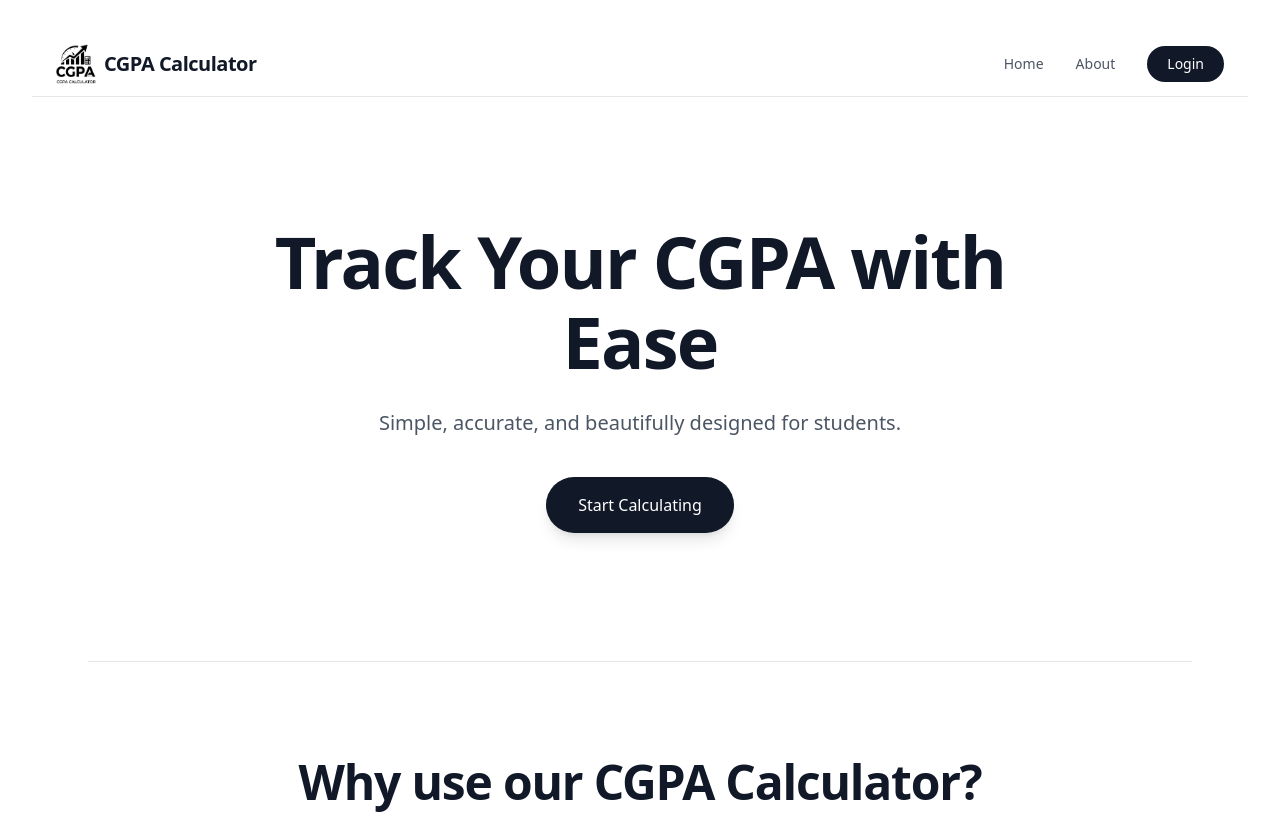
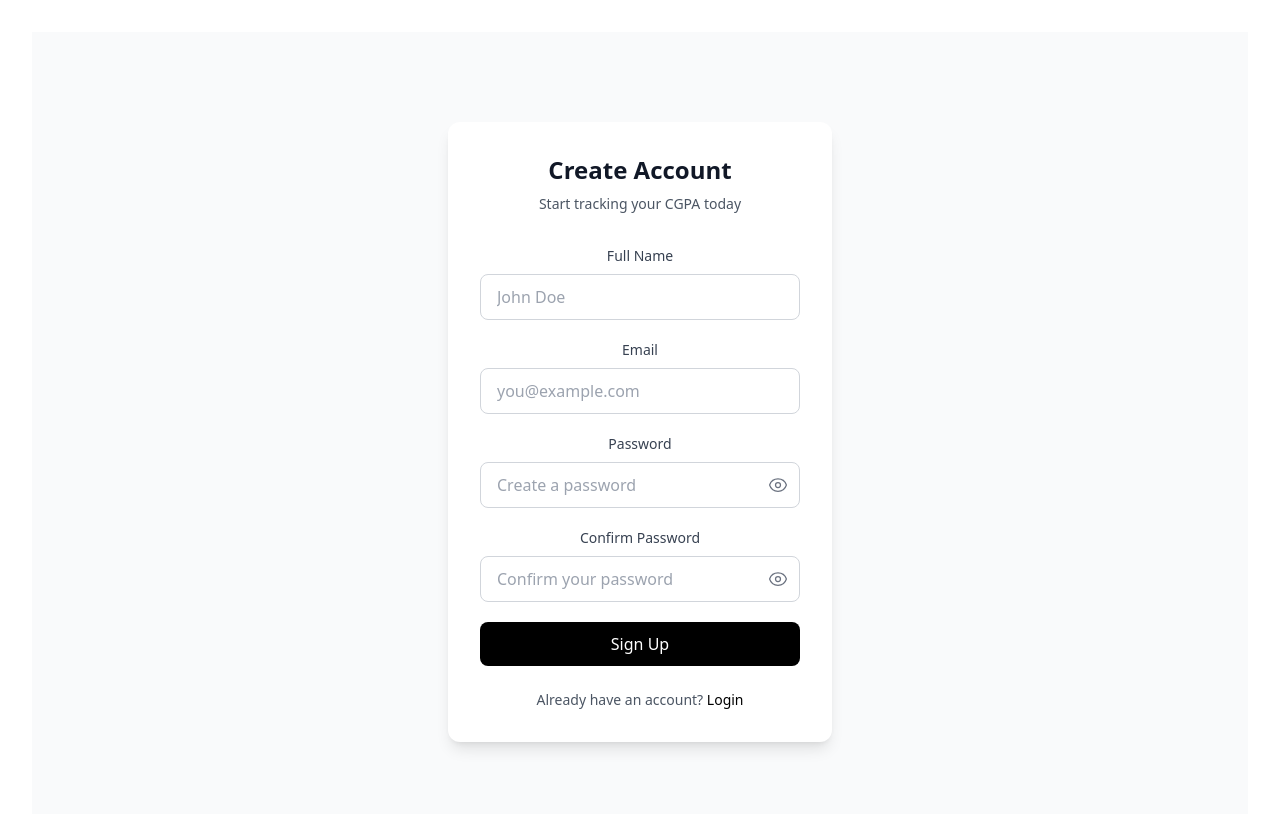
Before and after one commit to Sorcerers-NST/CGPA-Analyzer, a React (Vite) app in the folder client/: page /signup in a window 1280 px wide. Shown: the top 814 px of the page. Built offline with nearby package versions, Linux system fonts and the light colour scheme.

Commit message:
login routes

```diff
--- a/client/package.json
+++ b/client/package.json
@@ -11,7 +11,8 @@
   },
   "dependencies": {
     "react": "^19.1.1",
-    "react-dom": "^19.1.1"
+    "react-dom": "^19.1.1",
+    "react-router-dom": "^7.9.5"
   },
   "devDependencies": {
     "@eslint/js": "^9.36.0",
--- a/client/src/App.jsx
+++ b/client/src/App.jsx
@@ -1,15 +1,20 @@
-import { useState } from 'react'
-
+import { BrowserRouter as Router, Routes, Route } from 'react-router-dom'
 import './App.css'
 import Landing from './pages/Landing/Landing.jsx'
-
+import Login from './pages/Auth/Login.jsx'
+import Signup from './pages/Auth/Signup.jsx'
+import Dashboard from './pages/Dashboard/Dashboard.jsx'
 
 function App() {
-
   return (
-    <>
-      <Landing/>
-    </>
+    <Router>
+      <Routes>
+        <Route path="/" element={<Landing />} />
+        <Route path="/login" element={<Login />} />
+        <Route path="/signup" element={<Signup />} />
+        <Route path="/dashboard" element={<Dashboard />} />
+      </Routes>
+    </Router>
   )
 }
 
--- /dev/null
+++ b/client/src/pages/Auth/Signup.jsx
@@ -0,0 +1,191 @@
+import { useState } from 'react';
+import { Link } from 'react-router-dom';
+
+const Signup = () => {
+  const [formData, setFormData] = useState({
+    name: '',
+    email: '',
+    password: '',
+    confirmPassword: ''
+  });
+  const [showPassword, setShowPassword] = useState(false);
+  const [showConfirmPassword, setShowConfirmPassword] = useState(false);
+
+  const handleChange = (e) => {
+    setFormData({
+      ...formData,
+      [e.target.name]: e.target.value
+    });
+  };
+
+  const handleSubmit = (e) => {
+    e.preventDefault();
+
+    // Validate passwords match
+    if (formData.password !== formData.confirmPassword) {
+      alert('Passwords do not match!');
+      return;
+    }
+
+    // Add your signup logic here
+    console.log('Signup attempt:', formData);
+  };
+
+  return (
+    <div className="min-h-screen bg-gray-50 flex items-center justify-center px-4 py-12">
+      <div className="w-full max-w-sm">
+        <div className="bg-white rounded-xl shadow-lg p-8">
+          {/* Heading */}
+          <h1 className="text-2xl font-semibold text-center text-gray-900 mb-2">
+            Create Account
+          </h1>
+          <p className="text-center text-sm text-gray-600 mb-8">
+            Start tracking your CGPA today
+          </p>
+
+          {/* Signup Form */}
+          <form onSubmit={handleSubmit} className="space-y-5">
+            {/* Name Field */}
+            <div>
+              <label
+                htmlFor="name"
+                className="block text-sm font-medium text-gray-700 mb-2"
+              >
+                Full Name
+              </label>
+              <input
+                id="name"
+                name="name"
+                type="text"
+                value={formData.name}
+                onChange={handleChange}
+                placeholder="John Doe"
+                required
+                className="w-full px-4 py-2.5 border border-gray-300 rounded-lg focus:outline-none focus:ring-2 focus:ring-black focus:border-transparent transition duration-200 placeholder:text-gray-400"
+              />
+            </div>
+
+            {/* Email Field */}
+            <div>
+              <label
+                htmlFor="email"
+                className="block text-sm font-medium text-gray-700 mb-2"
+              >
+                Email
+              </label>
+              <input
+                id="email"
+                name="email"
+                type="email"
+                value={formData.email}
+                onChange={handleChange}
+                placeholder="you@example.com"
+                required
+                className="w-full px-4 py-2.5 border border-gray-300 rounded-lg focus:outline-none focus:ring-2 focus:ring-black focus:border-transparent transition duration-200 placeholder:text-gray-400"
+              />
+            </div>
+
+            {/* Password Field */}
+            <div>
+              <label
+                htmlFor="password"
+                className="block text-sm font-medium text-gray-700 mb-2"
+              >
+                Password
+              </label>
+              <div className="relative">
+                <input
+                  id="password"
+                  name="password"
+                  type={showPassword ? 'text' : 'password'}
+                  value={formData.password}
+                  onChange={handleChange}
+                  placeholder="Create a password"
+                  required
+                  minLength={6}
+                  className="w-full px-4 py-2.5 border border-gray-300 rounded-lg focus:outline-none focus:ring-2 focus:ring-black focus:border-transparent transition duration-200 placeholder:text-gray-400 pr-10"
+                />
+                <button
+                  type="button"
+                  onClick={() => setShowPassword(!showPassword)}
+                  className="absolute right-3 top-1/2 -translate-y-1/2 text-gray-500 hover:text-gray-700 transition"
+                >
+                  {showPassword ? (
+                    <svg xmlns="http://www.w3.org/2000/svg" fill="none" viewBox="0 0 24 24" strokeWidth={1.5} stroke="currentColor" className="w-5 h-5">
+                      <path strokeLinecap="round" strokeLinejoin="round" d="M3.98 8.223A10.477 10.477 0 001.934 12C3.226 16.338 7.244 19.5 12 19.5c.993 0 1.953-.138 2.863-.395M6.228 6.228A10.45 10.45 0 0112 4.5c4.756 0 8.773 3.162 10.065 7.498a10.523 10.523 0 01-4.293 5.774M6.228 6.228L3 3m3.228 3.228l3.65 3.65m7.894 7.894L21 21m-3.228-3.228l-3.65-3.65m0 0a3 3 0 10-4.243-4.243m4.242 4.242L9.88 9.88" />
+                    </svg>
+                  ) : (
+                    <svg xmlns="http://www.w3.org/2000/svg" fill="none" viewBox="0 0 24 24" strokeWidth={1.5} stroke="currentColor" className="w-5 h-5">
+                      <path strokeLinecap="round" strokeLinejoin="round" d="M2.036 12.322a1.012 1.012 0 010-.639C3.423 7.51 7.36 4.5 12 4.5c4.638 0 8.573 3.007 9.963 7.178.07.207.07.431 0 .639C20.577 16.49 16.64 19.5 12 19.5c-4.638 0-8.573-3.007-9.963-7.178z" />
+                      <path strokeLinecap="round" strokeLinejoin="round" d="M15 12a3 3 0 11-6 0 3 3 0 016 0z" />
+                    </svg>
+                  )}
+                </button>
+              </div>
+            </div>
+
+            {/* Confirm Password Field */}
+            <div>
+              <label
+                htmlFor="confirmPassword"
+                className="block text-sm font-medium text-gray-700 mb-2"
+              >
+                Confirm Password
+              </label>
+              <div className="relative">
+                <input
+                  id="confirmPassword"
+                  name="confirmPassword"
+                  type={showConfirmPassword ? 'text' : 'password'}
+                  value={formData.confirmPassword}
+                  onChange={handleChange}
+                  placeholder="Confirm your password"
+                  required
+                  minLength={6}
+                  className="w-full px-4 py-2.5 border border-gray-300 rounded-lg focus:outline-none focus:ring-2 focus:ring-black focus:border-transparent transition duration-200 placeholder:text-gray-400 pr-10"
+                />
+                <button
+                  type="button"
+                  onClick={() => setShowConfirmPassword(!showConfirmPassword)}
+                  className="absolute right-3 top-1/2 -translate-y-1/2 text-gray-500 hover:text-gray-700 transition"
+                >
+                  {showConfirmPassword ? (
+                    <svg xmlns="http://www.w3.org/2000/svg" fill="none" viewBox="0 0 24 24" strokeWidth={1.5} stroke="currentColor" className="w-5 h-5">
+                      <path strokeLinecap="round" strokeLinejoin="round" d="M3.98 8.223A10.477 10.477 0 001.934 12C3.226 16.338 7.244 19.5 12 19.5c.993 0 1.953-.138 2.863-.395M6.228 6.228A10.45 10.45 0 0112 4.5c4.756 0 8.773 3.162 10.065 7.498a10.523 10.523 0 01-4.293 5.774M6.228 6.228L3 3m3.228 3.228l3.65 3.65m7.894 7.894L21 21m-3.228-3.228l-3.65-3.65m0 0a3 3 0 10-4.243-4.243m4.242 4.242L9.88 9.88" />
+                    </svg>
+                  ) : (
+                    <svg xmlns="http://www.w3.org/2000/svg" fill="none" viewBox="0 0 24 24" strokeWidth={1.5} stroke="currentColor" className="w-5 h-5">
+                      <path strokeLinecap="round" strokeLinejoin="round" d="M2.036 12.322a1.012 1.012 0 010-.639C3.423 7.51 7.36 4.5 12 4.5c4.638 0 8.573 3.007 9.963 7.178.07.207.07.431 0 .639C20.577 16.49 16.64 19.5 12 19.5c-4.638 0-8.573-3.007-9.963-7.178z" />
+                      <path strokeLinecap="round" strokeLinejoin="round" d="M15 12a3 3 0 11-6 0 3 3 0 016 0z" />
+                    </svg>
+                  )}
+                </button>
+              </div>
+            </div>
+
+            {/* Sign Up Button */}
+            <button
+              type="submit"
+              className="w-full bg-black text-white py-2.5 rounded-lg font-medium hover:bg-gray-900 hover:scale-105 transition duration-200 transform mt-6"
+            >
+              Sign Up
+            </button>
+          </form>
+
+          {/* Login Link */}
+          <p className="text-center text-sm text-gray-600 mt-6">
+            Already have an account?{' '}
+            <Link
+              to="/login"
+              className="text-black font-medium hover:underline transition"
+            >
+              Login
+            </Link>
+          </p>
+        </div>
+      </div>
+    </div>
+  );
+};
+
+export default Signup;
--- a/client/src/pages/Dashboard/Dashboard.jsx
+++ b/client/src/pages/Dashboard/Dashboard.jsx
@@ -0,0 +1,14 @@
+const Dashboard = () => {
+  return (
+    <div className="min-h-screen bg-gray-50 p-6">
+      <div className="max-w-7xl mx-auto">
+        <h1 className="text-3xl font-bold text-gray-900 mb-6">Dashboard</h1>
+        <div className="bg-white rounded-xl shadow-lg p-8">
+          <p className="text-gray-600">Welcome to your CGPA Calculator Dashboard!</p>
+        </div>
+      </div>
+    </div>
+  );
+};
+
+export default Dashboard;
```
Also changed, not shown: 1 other file (tests, documents, lock files or other folders).
